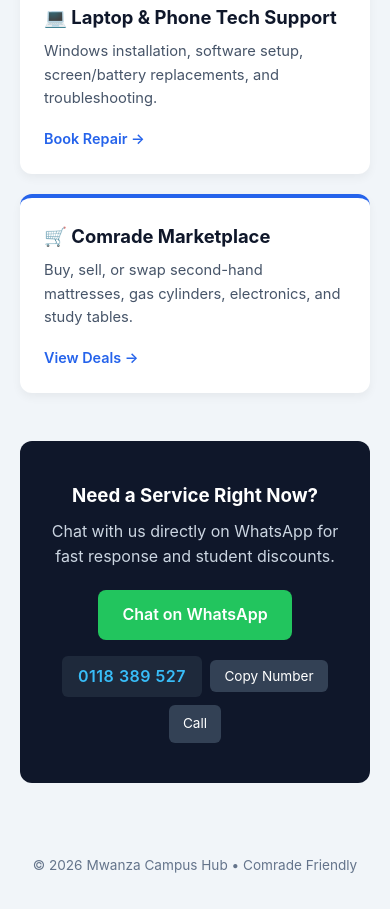
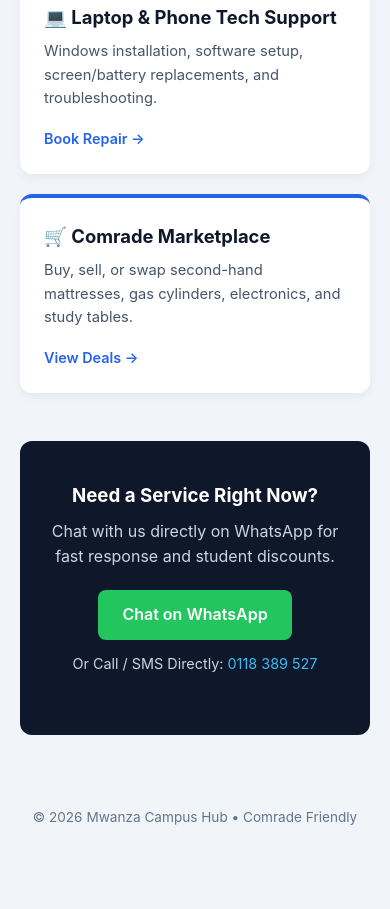
Before and after one commit to vincentluvai65-creator/Mwanza-website, a plain HTML site: page index.html in a window 390 px wide. Shown: the part 1572-2481 px from the top of the page. After the commit the page ends 2432 px from the top, so only its background shows below. Drawn offline with Linux system fonts and the light colour scheme.

Commit message:
Refactor WhatsApp links and update contact section
Removed WhatsApp intent links and replaced them with direct links to WhatsApp. Updated the contact section to include a phone display and removed the copy number functionality.

```diff
--- a/index.html
+++ b/index.html
@@ -88,9 +88,6 @@
       border-radius: 8px;
       text-decoration: none;
       font-weight: 600;
-      border: none;
-      cursor: pointer;
-      font-size: 1rem;
       transition: background 0.2s;
     }
 
@@ -180,32 +177,15 @@
       margin-bottom: 1.25rem;
     }
 
-    .copy-box {
-      margin-top: 1rem;
-      display: flex;
-      justify-content: center;
-      align-items: center;
-      gap: 0.5rem;
-      flex-wrap: wrap;
+    .phone-display {
+      margin-top: 0.75rem;
+      font-size: 0.9rem;
+      color: #94a3b8;
     }
 
-    .phone-pill {
-      background: #1e293b;
+    .phone-display a {
       color: #38bdf8;
-      padding: 0.5rem 1rem;
-      border-radius: 6px;
-      font-weight: 600;
-      letter-spacing: 0.5px;
-    }
-
-    .copy-btn {
-      background: #334155;
-      color: #fff;
-      border: none;
-      padding: 0.5rem 0.9rem;
-      border-radius: 6px;
-      font-size: 0.85rem;
-      cursor: pointer;
+      text-decoration: none;
     }
 
     /* Footer */
@@ -246,7 +226,7 @@
           <h4>🏠 Hostels & Roommate Finder</h4>
           <p>Verified, budget-friendly rentals near campus with water, Wi-Fi, and security details.</p>
         </div>
-        <a href="intent://send?phone=254118389527&text=Hello%20Mwanza%20Hub%2C%20I%20am%20looking%20for%20a%20hostel%20or%20roommate.#Intent;scheme=whatsapp;package=com.whatsapp;end" class="card-link">Find a Room &rarr;</a>
+        <a href="https://whatsapp.com." class="card-link" target="_blank" rel="noopener">Find a Room &rarr;</a>
       </div>
 
       <div class="card">
@@ -254,7 +234,7 @@
           <h4>🖨️ Printing, Typesetting & Binding</h4>
           <p>Fast assignment printing, project binding, lamination, and CV design at comrade rates.</p>
         </div>
-        <a href="intent://send?phone=254118389527&text=Hello%20Mwanza%20Hub%2C%20I%20need%20printing%20or%20typesetting%20services.#Intent;scheme=whatsapp;package=com.whatsapp;end" class="card-link">Send Document &rarr;</a>
+        <a href="https://whatsapp.com." class="card-link" target="_blank" rel="noopener">Send Document &rarr;</a>
       </div>
 
       <div class="card">
@@ -262,7 +242,7 @@
           <h4>📚 Revision Notes & Past Papers</h4>
           <p>Organized lecture notes, PDF handouts, and past exam papers across different courses.</p>
         </div>
-        <a href="intent://send?phone=254118389527&text=Hello%20Mwanza%20Hub%2C%20I%20would%20like%20to%20request%20revision%20notes%20or%20past%20papers.#Intent;scheme=whatsapp;package=com.whatsapp;end" class="card-link">Request Notes &rarr;</a>
+        <a href="https://whatsapp.com." class="card-link" target="_blank" rel="noopener">Request Notes &rarr;</a>
       </div>
 
       <div class="card">
@@ -270,7 +250,7 @@
           <h4>🍔 Quick Bites & Hostel Delivery</h4>
           <p>Affordable snacks, smokies, chapo-beans, and drinks delivered straight to your hostel gate.</p>
         </div>
-        <a href="intent://send?phone=254118389527&text=Hello%20Mwanza%20Hub%2C%20I%20want%20to%20order%20food%20for%20hostel%20delivery.#Intent;scheme=whatsapp;package=com.whatsapp;end" class="card-link">Order Now &rarr;</a>
+        <a href="https://whatsapp.com." class="card-link" target="_blank" rel="noopener">Order Now &rarr;</a>
       </div>
 
       <div class="card">
@@ -278,7 +258,7 @@
           <h4>💻 Laptop & Phone Tech Support</h4>
           <p>Windows installation, software setup, screen/battery replacements, and troubleshooting.</p>
         </div>
-        <a href="intent://send?phone=254118389527&text=Hello%20Mwanza%20Hub%2C%20I%20need%20laptop%20or%20phone%20tech%20support.#Intent;scheme=whatsapp;package=com.whatsapp;end" class="card-link">Book Repair &rarr;</a>
+        <a href="https://whatsapp.com." class="card-link" target="_blank" rel="noopener">Book Repair &rarr;</a>
       </div>
 
       <div class="card">
@@ -286,20 +266,15 @@
           <h4>🛒 Comrade Marketplace</h4>
           <p>Buy, sell, or swap second-hand mattresses, gas cylinders, electronics, and study tables.</p>
         </div>
-        <a href="intent://send?phone=254118389527&text=Hello%20Mwanza%20Hub%2C%20I%20want%20to%20check%20items%20on%20the%20Comrade%20Marketplace.#Intent;scheme=whatsapp;package=com.whatsapp;end" class="card-link">View Deals &rarr;</a>
+        <a href="https://whatsapp.com." class="card-link" target="_blank" rel="noopener">View Deals &rarr;</a>
       </div>
     </div>
 
     <section class="contact-box" id="contact">
       <h3>Need a Service Right Now?</h3>
       <p>Chat with us directly on WhatsApp for fast response and student discounts.</p>
-      <a href="intent://send?phone=254118389527&text=Hello%20Mwanza%20Hub%2C%20I%20would%20like%20to%20inquire%20about%20your%20campus%20services.#Intent;scheme=whatsapp;package=com.whatsapp;end" class="btn">Chat on WhatsApp</a>
-
-      <div class="copy-box">
-        <span class="phone-pill">0118 389 527</span>
-        <button class="copy-btn" onclick="copyNumber()">Copy Number</button>
-        <a href="tel:+254118389527" class="copy-btn" style="text-decoration:none;">Call</a>
-      </div>
+      <a href="https://whatsapp.com." class="btn" target="_blank" rel="noopener">Chat on WhatsApp</a>
+      <p class="phone-display">Or Call / SMS Directly: <a href="tel:+254118389527">0118 389 527</a></p>
     </section>
   </main>
 
@@ -307,12 +282,5 @@
     <p>&copy; 2026 Mwanza Campus Hub &bull; Comrade Friendly</p>
   </footer>
 
-  <script>
-    function copyNumber() {
-      navigator.clipboard.writeText("0118389527");
-      alert("Number 0118389527 copied! Paste it in WhatsApp.");
-    }
-  </script>
-
 </body>
 </html>
```
